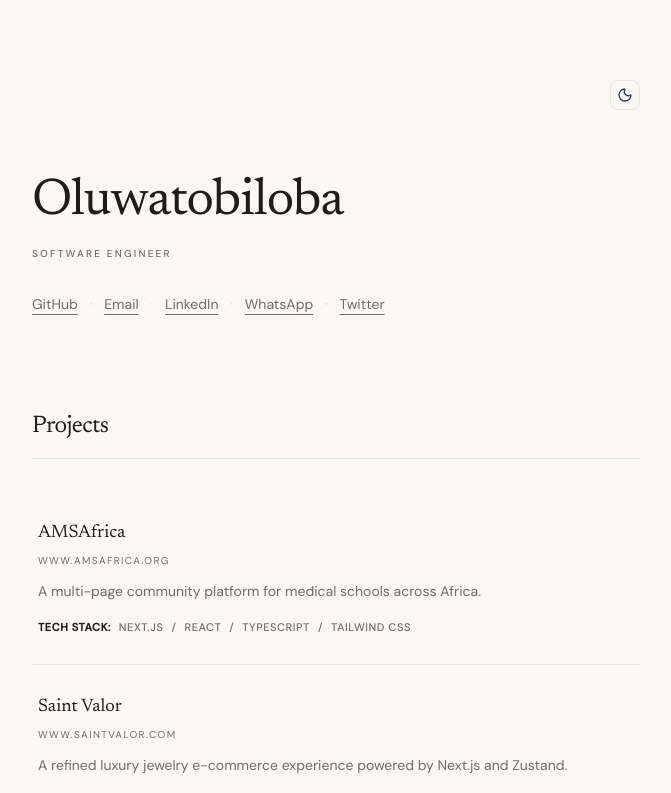
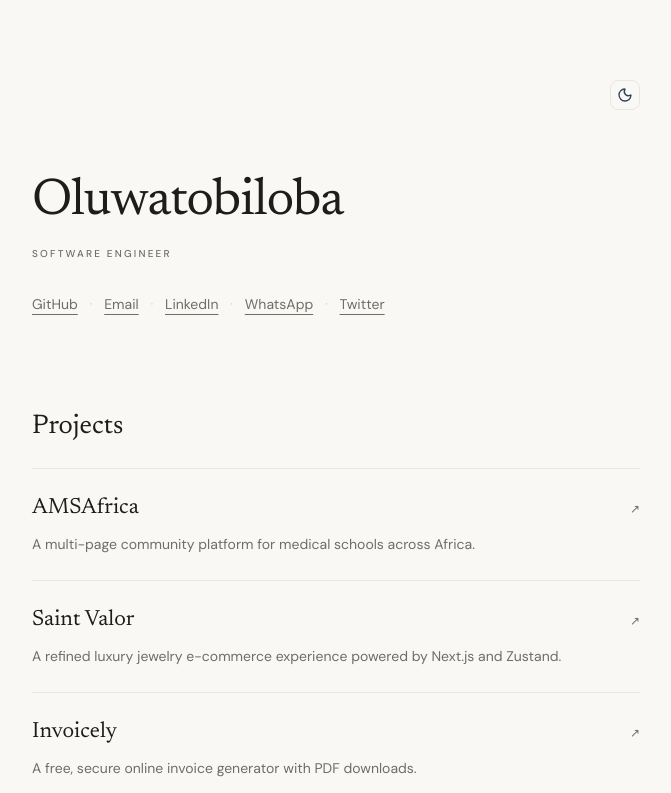
Before and after one commit to Tobi-Oyedele/Tobi-Oyedele-Portfolio, a React (Vite) app: page / in a window 1280 px wide. Shown: the top 793 px of the page, without its empty margins (304-975 px from the left). Built offline with nearby package versions, Linux system fonts and the light colour scheme.

Commit message:
Simplify projects section to match approved design

```diff
--- a/src/components/sections/Projects.jsx
+++ b/src/components/sections/Projects.jsx
@@ -2,70 +2,40 @@ import { projects } from "../../data/projects";
 
 export const Projects = () => {
   return (
-    <section id="projects" className="py-4">
-      <h2 className="font-serif text-[1.35rem] sm:text-2xl font-medium text-off-white tracking-tight mb-8 pb-4 border-b border-hairline">
+    <section id="projects" aria-labelledby="projects-heading" className="py-4">
+      <h2
+        id="projects-heading"
+        className="font-serif text-[27px] font-normal leading-tight mb-6"
+      >
         Projects
       </h2>
 
       <ul>
-        {projects.map((project) => {
-          let hostname = "";
-          try {
-            hostname = new URL(project.liveUrl).hostname;
-          } catch (e) {
-            hostname = project.liveUrl;
-          }
-
-          return (
-            <li
-              key={project.id}
-              className="border-b border-hairline last:border-b-0"
-            >
+        {projects.map((project) => (
+          <li key={project.id} className="border-t border-hairline">
             <a
               href={project.liveUrl}
               target="_blank"
               rel="noreferrer"
-                className="group block py-6 sm:py-7 -mx-1 px-1 sm:px-2 -ml-2 sm:-ml-3 border-l-2 border-transparent hover:border-primary pl-3 sm:pl-4 transition-all duration-300"
+              className="group block py-6 text-off-white focus-visible:outline-2 focus-visible:outline-current focus-visible:outline-offset-4"
             >
-                <div className="flex flex-col sm:flex-row sm:items-baseline sm:justify-between gap-2 sm:gap-6">
-                  <div className="min-w-0">
-                    <span className="font-serif text-[1.05rem] sm:text-lg text-off-white group-hover:text-primary transition-colors duration-300">
+              <div className="flex items-baseline justify-between gap-6">
+                <h3 className="font-serif text-[22px] font-normal leading-snug transition-colors duration-200 group-hover:text-primary motion-reduce:transition-none">
                   {project.title}
-                    </span>
-                    <span className="mt-1.5 block font-sans text-[10px] uppercase tracking-[0.14em] text-muted group-hover:text-muted/80 transition-colors duration-300">
-                      {hostname}
-                    </span>
-                  </div>
+                </h3>
                 <span
-                    className="shrink-0 font-sans text-primary opacity-0 group-hover:opacity-100 transition-opacity duration-300 text-sm hidden sm:block"
+                  className="shrink-0 text-xs text-muted transition-transform duration-200 group-hover:translate-x-0.5 group-hover:-translate-y-0.5 group-focus-visible:translate-x-0.5 group-focus-visible:-translate-y-0.5 motion-reduce:transform-none motion-reduce:transition-none"
                   aria-hidden="true"
                 >
                   ↗
                 </span>
               </div>
-                <p className="mt-3 text-[14px] leading-relaxed text-muted max-w-xl font-normal">
+              <p className="mt-2.5 max-w-xl text-sm leading-relaxed text-muted">
                 {project.description}
               </p>
-                <div className="mt-4 flex flex-wrap items-center gap-x-2 gap-y-1 text-[10px] sm:text-[11px] font-sans tracking-wider text-muted/50 uppercase">
-                  <span className="font-semibold text-muted/40">
-                    Tech Stack:
-                  </span>
-                  {project.tech.map((tech, index) => (
-                    <span
-                      key={tech}
-                      className="font-medium text-muted group-hover:text-muted/80 transition-colors duration-300"
-                    >
-                      {tech}
-                      {index < project.tech.length - 1 && (
-                        <span className="text-muted/30 ml-2">/</span>
-                      )}
-                    </span>
-                  ))}
-                </div>
             </a>
           </li>
-          );
-        })}
+        ))}
       </ul>
     </section>
   );
```
Lines whose indentation alone changed are shown as unchanged.
